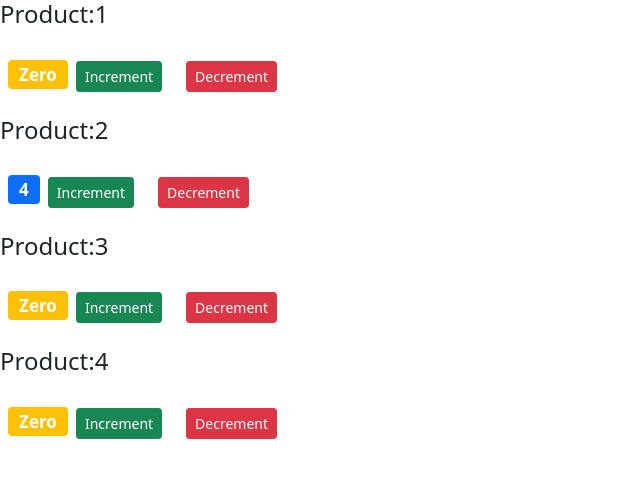
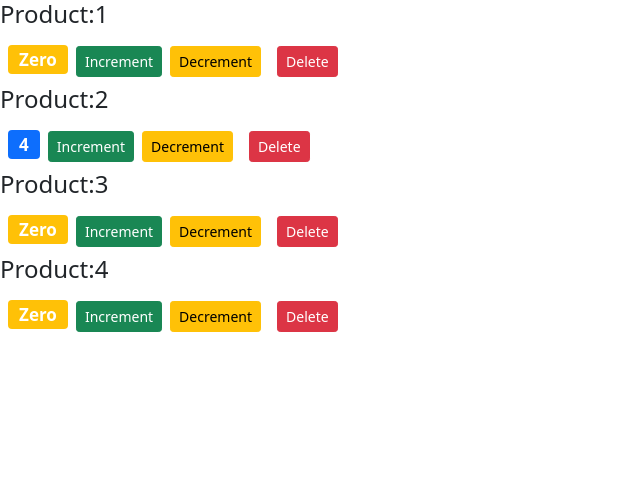
Before and after one commit to fortuneonyeka/cart-counter, a React (Create React App) app: page / in a window 1280 px wide. Shown: the top 478 px of the page, without its empty margins (0-640 px from the left). Built offline with nearby package versions, Linux system fonts and the light colour scheme.

Commit message:
raising and handling of events

```diff
--- a/src/components/counter.jsx
+++ b/src/components/counter.jsx
@@ -4,7 +4,7 @@
 class Counter extends React.Component {
 
   state = {
-    value: this.props.value,
+    value: this.props.counter.value,
     // imageUrl: 'https://picsum.photos/100'
 
   };
@@ -20,6 +20,7 @@
     this.setState({ value:this.state.value - 1 })
   }
 
+
   render() {
     return (
       <div>
@@ -27,7 +28,8 @@
         {this.props.children}
         <span className={this.getBadgeClasses()} style={{fontSize: 17}}>{this.formatCount()}</span>
         <button onClick={this.handleIncrement} className="btn btn-success btn-sm">Increment</button>
-        <button onClick={this.handleDecrement} className="btn btn-danger btn-sm m-4">Decrement</button>
+        <button onClick={this.handleDecrement} className="btn btn-warning btn-sm m-2">Decrement</button>
+        <button onClick={() => this.props.onDelete(this.props.counter.id)} className="btn btn-danger btn-sm m-2">Delete</button>
       </div>
 
     )
--- a/src/components/counters.jsx
+++ b/src/components/counters.jsx
@@ -10,9 +10,16 @@
       {id: 4, value: 0}
     ]
   }
+
+  handleDelete = (id) => {
+    const data = this.state.counters.filter(item => item.id !== id)
+    this.setState({counters:data})
+
+  }
   render() {
     return <div>
-      {this.state.counters.map(counter => <Counter key={counter.id} value={counter.value}><h4>Product:{counter.id}</h4></Counter>)}
+
+      {this.state.counters.map(counter => <Counter key={counter.id} counter={counter} onDelete={this.handleDelete}><h4>Product:{counter.id}</h4></Counter>)}
     </div>;
   }
 }
```
